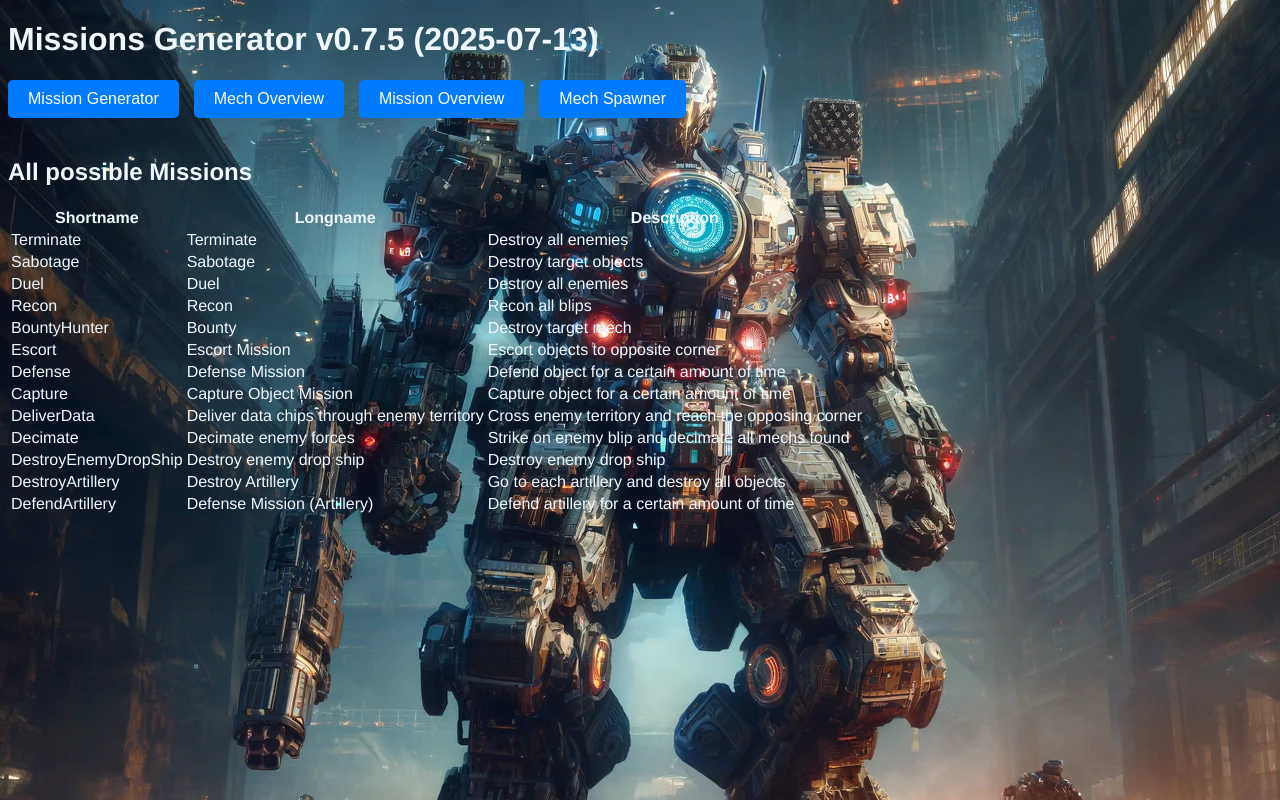
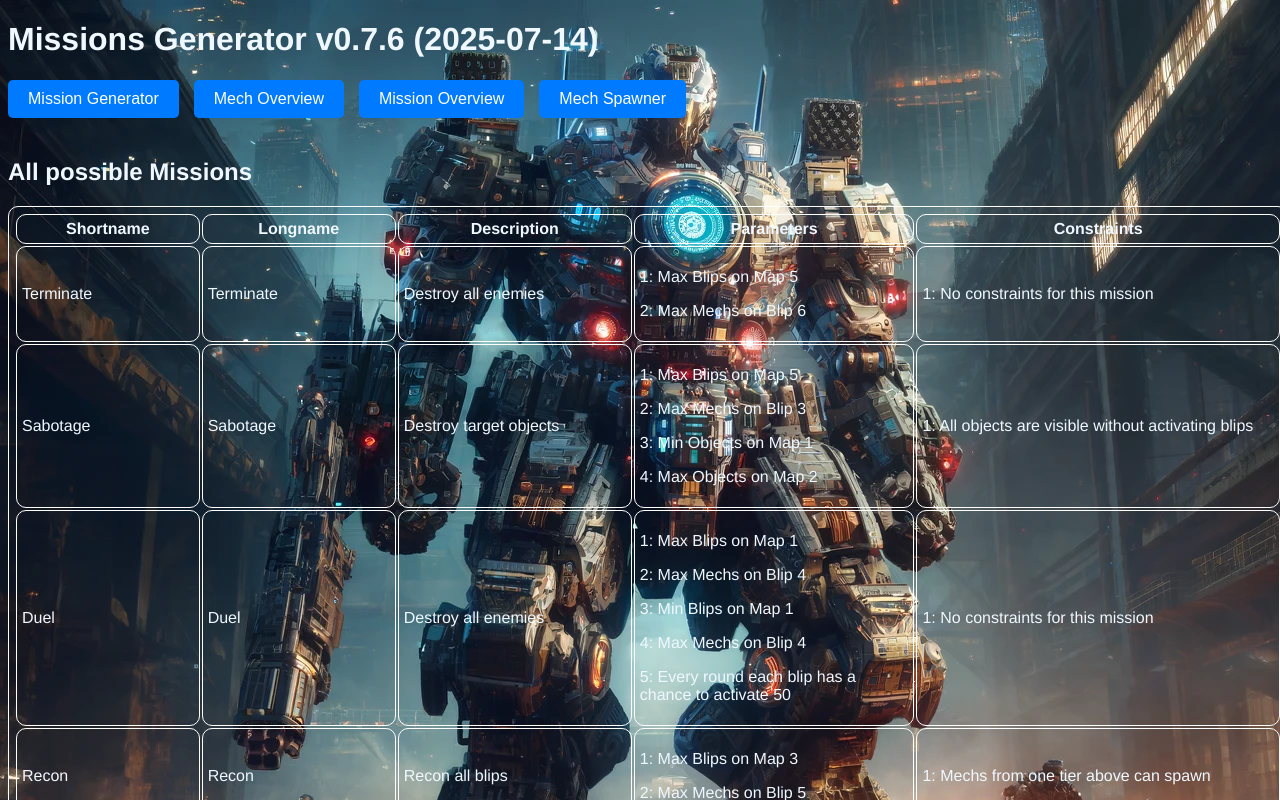
Before and after one commit to avionlore/mg, a Vue app: page / in a window 1280 px wide. Both pictures are taken after a click on the button "Mission Overview". Shown: the top 800 px of the page. Built offline with nearby package versions, Linux system fonts and the light colour scheme.

Commit message:
Updated Mission Overview

```diff
--- a/src/components/MissionsGenerator.vue
+++ b/src/components/MissionsGenerator.vue
@@ -1,5 +1,5 @@
 <template>
-  <h1>Missions Generator v0.7.5 (2025-07-13)</h1>
+  <h1>Missions Generator v0.7.6 (2025-07-14)</h1>
   <div>
     <button @click="showPageNumber = 1">Mission Generator</button>
     <button @click="showPageNumber = 2">Mech Overview</button>
--- a/src/components/OverviewMissions.vue
+++ b/src/components/OverviewMissions.vue
@@ -15,13 +15,40 @@ export default {
         <th>Shortname</th>
         <th>Longname</th>
         <th>Description</th>
+        <th>Parameters</th>
+        <th>Constraints</th>
       </tr>
       <tr v-for="(mission, index) in Missions" :key="mission">
         <td>{{ index }}</td>
         <td>{{ mission.longName }}</td>
         <td>{{ mission.missionDescription }}</td>
+        <td>
+          <p
+            v-for="(parameter, index) in mission.missionParameters"
+            :key="parameter"
+          >
+            {{ index }}: {{ parameter.parameter.description }}
+            {{ parameter.value }}
+          </p>
+        </td>
+        <td>
+          <p
+            v-for="(constraint, index) in mission.missionConstraints"
+            :key="constraint"
+          >
+            {{ index }}: {{ constraint.description }}
+          </p>
+        </td>
       </tr>
     </tbody>
   </table>
 </template>
-<style></style>
+<style>
+table,
+th,
+td {
+  border: 1px solid white;
+  border-radius: 10px;
+  padding: 5px;
+}
+</style>
```
